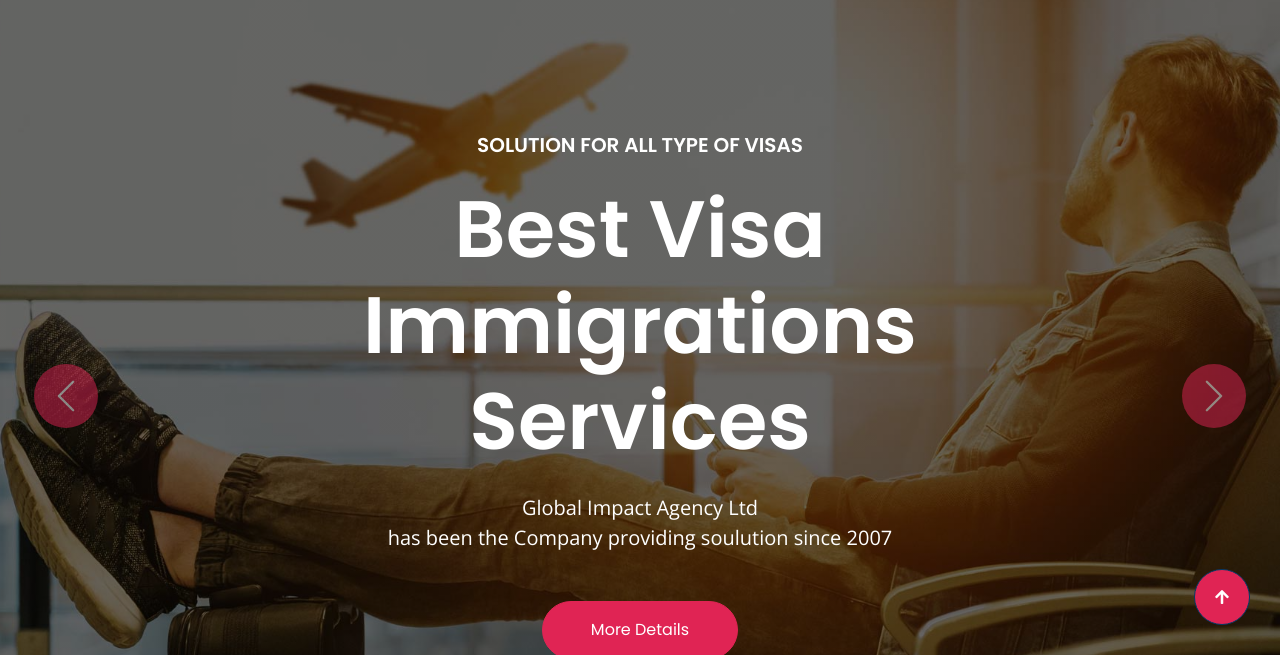
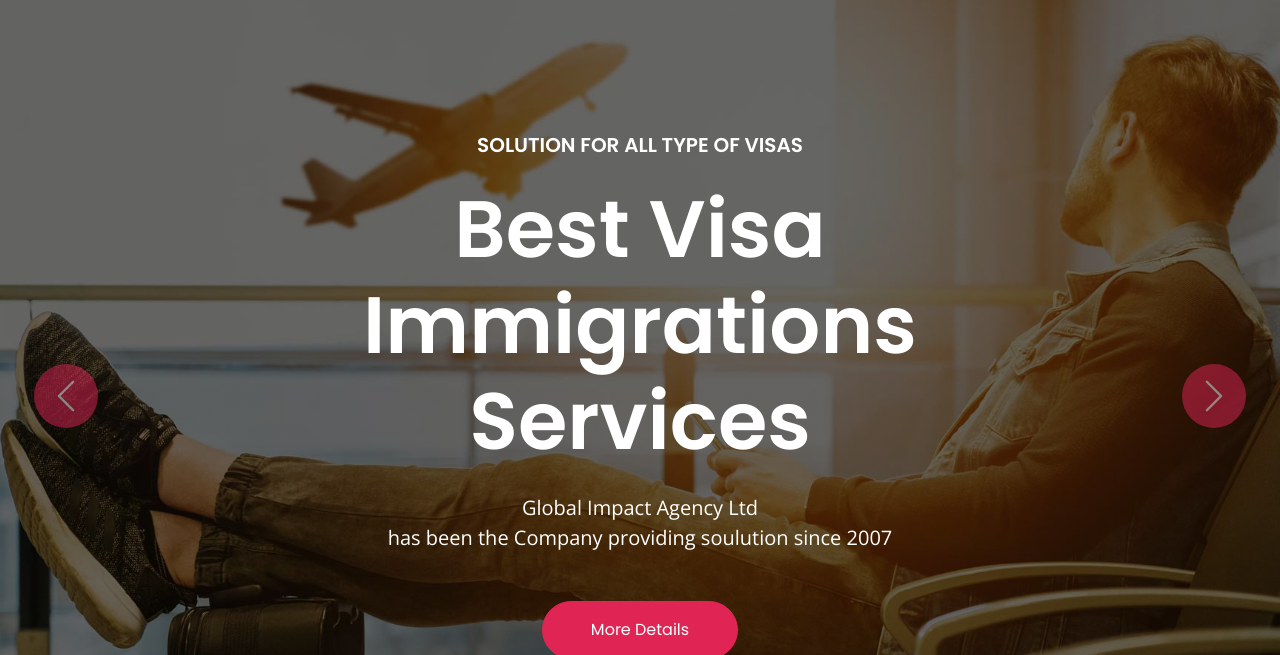
Before and after one commit to AguwaFavour15/Global-Impact-Agency-ltd, a plain HTML site: page index.html in a window 1280 px wide. Shown: the part 145-800 px from the top of the page. Drawn offline with nearby package versions, Linux system fonts and the light colour scheme; a script that the page names is missing.

Commit message:
Add files via upload

```diff
--- a/index.html
+++ b/index.html
@@ -1090,8 +1090,6 @@
         <!-- Copyright End -->
 
 
-        <!-- Back to Top -->
-        <a href="#" class="btn btn-primary btn-lg-square back-to-top" style="position: fixed ; right: 30px;"><i class="fa fa-arrow-up"></i></a>
 
 
     <!-- JavaScript Libraries -->
```
